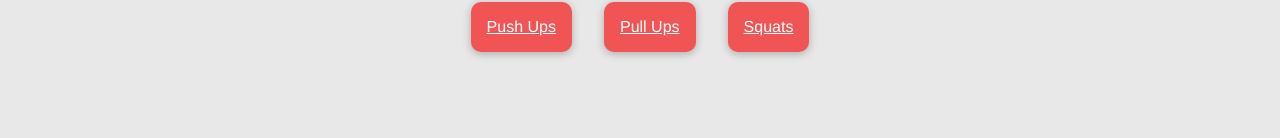
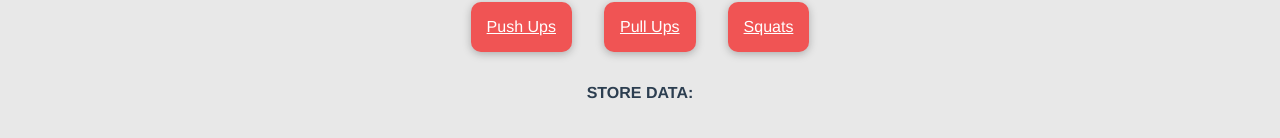
Before and after one commit to taylorsweetman/workout-tracker, a Vue app: page / in a window 1280 px wide. Shown: the part 234-372 px from the top of the page. Built offline with nearby package versions, Linux system fonts and the light colour scheme.

Commit message:
store working properly w/ finishing w.o.

```diff
--- a/src/App.vue
+++ b/src/App.vue
@@ -1,5 +1,6 @@
 <template>
   <nav-bar @new-user="addUserDataToStore"></nav-bar>
+  <p><strong>STORE DATA: </strong>{{ store.getState().userData }}</p>
 </template>
 
 <script>
--- a/src/store.js
+++ b/src/store.js
@@ -9,10 +9,12 @@ export const createStore = () => {
         userData: null
 	});
 	const setUser = function(newUser) {
-		state.user = newUser;
+		const newData = cloneDeep(newUser);
+		state.user = newData;
     };
     const setUserData = function(newUserData) {
-		state.userData = newUserData;
+		const newData = cloneDeep(newUserData);
+		state.userData = newData;
 	};
 	const getState = () => {
 		return cloneDeep(state);
--- a/src/views/ExerciseSession.vue
+++ b/src/views/ExerciseSession.vue
@@ -41,7 +41,7 @@ export default {
     };
   },
   beforeMount() {
-    this.dataLocal = this.store.getState().userData.days;
+    this.dataLocal = this.store.getState().userData;
     this.runDataCalcs();
   },
   emits: ["selectedState", "doneWorkout"],
@@ -56,8 +56,11 @@ export default {
       for (var i = 0; i < 3; i++) {
         this.todayData.sets[i].reps = this.repsTuple[i];
       }
+
       var today = new Date().toJSON().slice(0, 10);
-      this.dataLocal[today] = this.todayData;
+      const storeCopy = this.store.getState().userData;
+      storeCopy.days[today] = this.todayData;
+      this.store.setUserData(storeCopy);
       this.$emit("done-workout");
     },
     runDataCalcs() {
@@ -67,8 +70,8 @@ export default {
       this.prepData(newRepsTuple);
     },
     findLastDataPt() {
-      for (var key in this.dataLocal) {
-        const nextDayData = this.dataLocal[key];
+      for (var key in this.dataLocal.days) {
+        const nextDayData = this.dataLocal.days[key];
         const seshType = nextDayData.seshType;
         if (seshType === this.localName) {
           this.todayData = nextDayData;
--- a/src/views/Home.vue
+++ b/src/views/Home.vue
@@ -3,19 +3,16 @@
     <router-link to="/exercise/push_ups" class="box">Push Ups</router-link>
     <router-link to="/exercise/pull_ups" class="box">Pull Ups</router-link>
     <router-link to="/exercise/squats" class="box">Squats</router-link>
-    <p>{{ store.getState().userData }}</p>
   </div>
   <router-view />
 </template>
 
 <script>
-import { useStore } from "../store";
+
 
 export default {
   name: "Home",
-  setup() {
-    return { store: useStore() };
-  },
+
 };
 </script>
 
```
